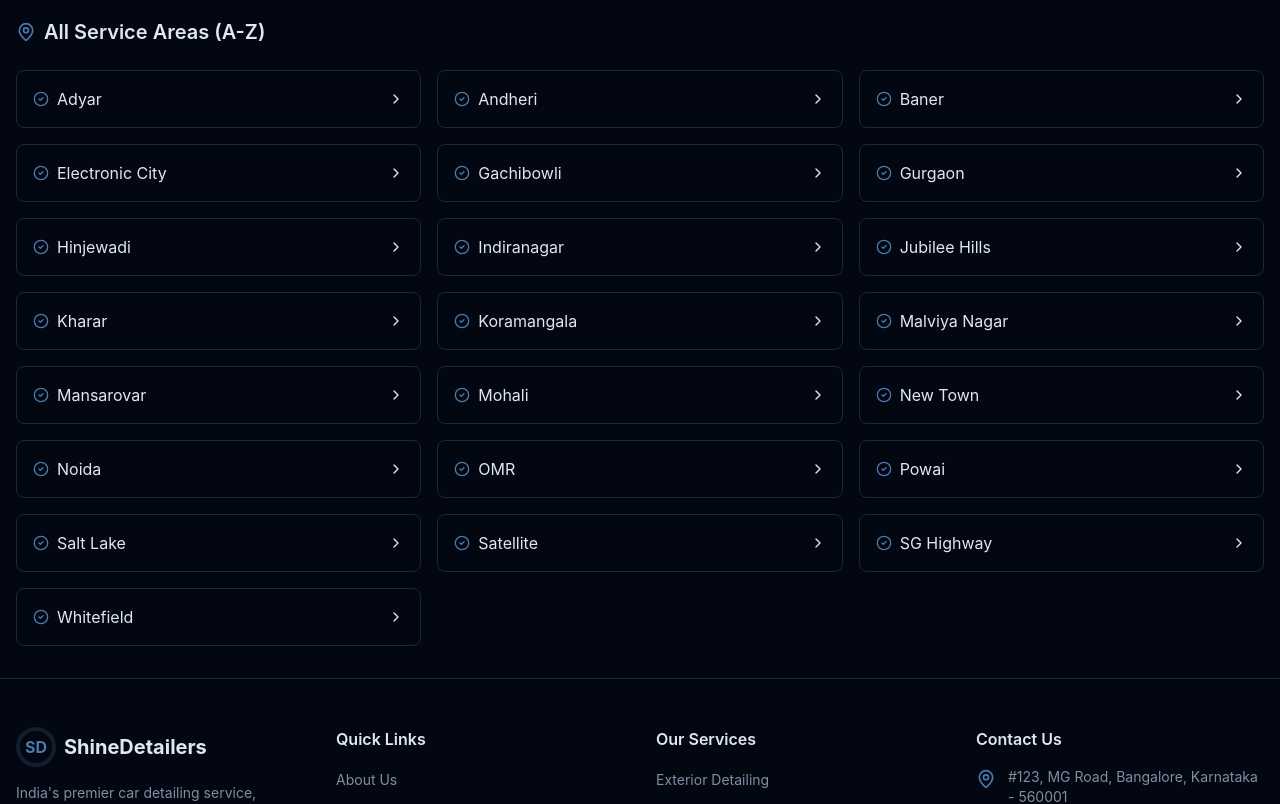
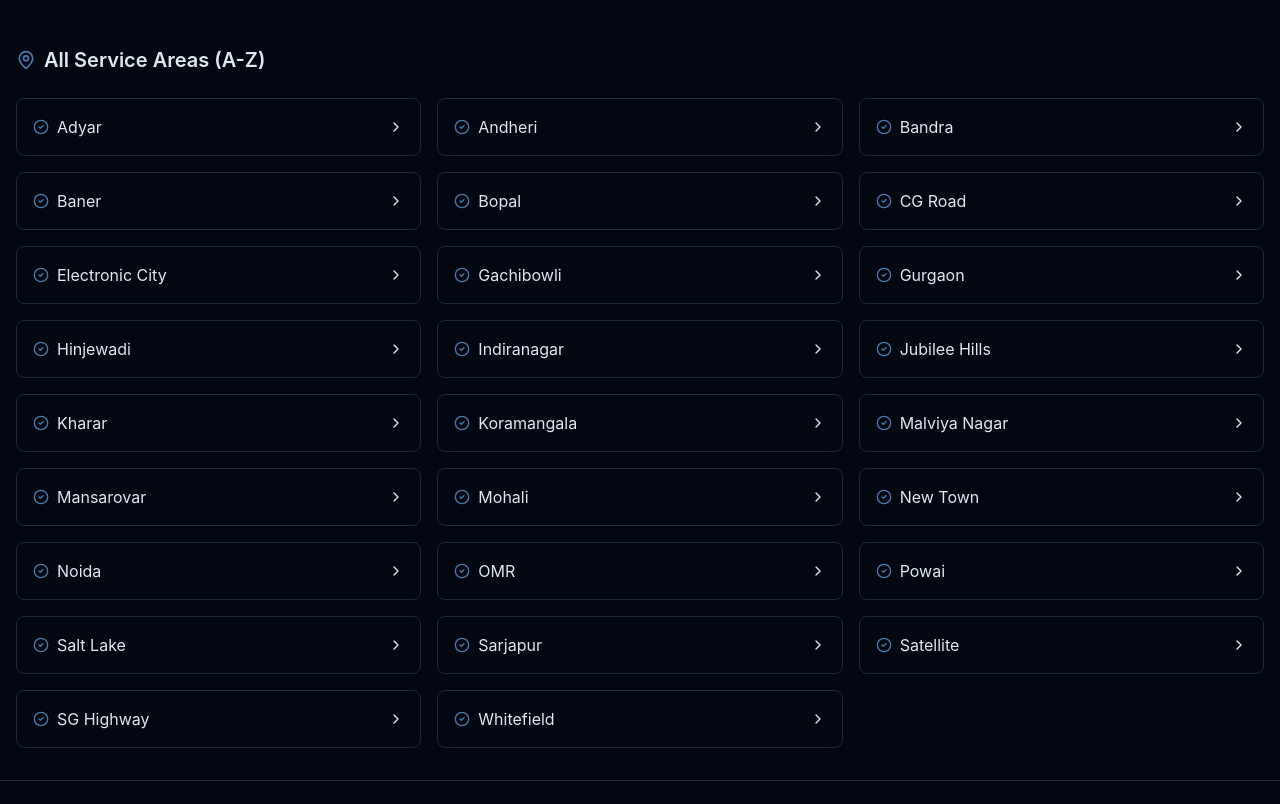
Before and after one commit to Mrsandipchauhan/shine-india-locator-15, a React (Vite) app: page /sitemap in a window 1280 px wide. Shown: the part 1742-2546 px from the top of the page. Built offline with nearby package versions, Linux system fonts and the light colour scheme; no server answers.

Commit message:
Add more local areas and SEO improvements.

```diff
--- /dev/null
+++ b/src/components/areas/AreaSchema.tsx
@@ -0,0 +1,54 @@
+
+interface AreaSchemaProps {
+  area: {
+    name: string;
+    parentCity: string;
+    phoneNumber: string;
+    address: string;
+    description: string;
+    coordinates: {
+      lat: number;
+      lng: number;
+    };
+  };
+}
+
+const AreaSchema = ({ area }: AreaSchemaProps) => {
+  const schema = {
+    "@context": "https://schema.org",
+    "@type": "AutoRepair",
+    "name": `ShineDetailers Car Detailing - ${area.name}`,
+    "description": area.description,
+    "address": {
+      "@type": "PostalAddress",
+      "streetAddress": area.address,
+      "addressLocality": area.name,
+      "addressRegion": area.parentCity
+    },
+    "geo": {
+      "@type": "GeoCoordinates",
+      "latitude": area.coordinates.lat,
+      "longitude": area.coordinates.lng
+    },
+    "telephone": area.phoneNumber,
+    "priceRange": "₹₹₹",
+    "serviceArea": {
+      "@type": "GeoCircle",
+      "geoMidpoint": {
+        "@type": "GeoCoordinates",
+        "latitude": area.coordinates.lat,
+        "longitude": area.coordinates.lng
+      },
+      "geoRadius": "10000"
+    }
+  };
+
+  return (
+    <script
+      type="application/ld+json"
+      dangerouslySetInnerHTML={{ __html: JSON.stringify(schema) }}
+    />
+  );
+};
+
+export default AreaSchema;
--- /dev/null
+++ b/src/components/areas/AreaScroller.tsx
@@ -0,0 +1,65 @@
+
+import { ArrowLeft, ArrowRight } from "lucide-react";
+import { Button } from "../ui/button";
+import { useRef } from "react";
+import { AreaCard } from "./AreaCard";
+import localAreasData from "@/data/localAreasData";
+
+interface AreaScrollerProps {
+  cityName: string;
+}
+
+const AreaScroller = ({ cityName }: AreaScrollerProps) => {
+  const scrollContainerRef = useRef<HTMLDivElement>(null);
+
+  const scroll = (direction: "left" | "right") => {
+    if (scrollContainerRef.current) {
+      const scrollAmount = direction === "left" ? -300 : 300;
+      scrollContainerRef.current.scrollBy({ left: scrollAmount, behavior: "smooth" });
+    }
+  };
+
+  const cityAreas = localAreasData.filter(
+    area => area.parentCity.toLowerCase() === cityName.toLowerCase()
+  );
+
+  return (
+    <div className="relative w-full py-4">
+      <div className="absolute left-0 top-1/2 -translate-y-1/2 z-10">
+        <Button
+          variant="ghost"
+          size="icon"
+          className="h-8 w-8 rounded-full bg-background/80 backdrop-blur-sm"
+          onClick={() => scroll("left")}
+        >
+          <ArrowLeft className="h-4 w-4" />
+        </Button>
+      </div>
+
+      <div
+        ref={scrollContainerRef}
+        className="flex overflow-x-auto scrollbar-hide py-2 px-4 space-x-4 no-scrollbar"
+        style={{ scrollBehavior: "smooth" }}
+      >
+        {cityAreas.map((area) => (
+          <div key={area.id} className="flex-shrink-0 w-[300px]">
+            <AreaCard area={area} />
+          </div>
+        ))}
+      </div>
+
+      <div className="absolute right-0 top-1/2 -translate-y-1/2 z-10">
+        <Button
+          variant="ghost"
+          size="icon"
+          className="h-8 w-8 rounded-full bg-background/80 backdrop-blur-sm"
+          onClick={() => scroll("right")}
+        >
+          <ArrowRight className="h-4 w-4" />
+        </Button>
+      </div>
+    </div>
+  );
+};
+
+export default AreaScroller;
--- a/src/data/localAreasData.ts
+++ b/src/data/localAreasData.ts
@@ -473,6 +473,89 @@ const localAreasData: LocalArea[] = [
     },
     phoneNumber: "+91 9876543231",
     address: "Shop 45, Elements Mall, Ajmer Road, Mansarovar, Jaipur - 302020"
+  },
+  // Additional Areas for Ahmedabad
+  {
+    id: "bopal",
+    name: "Bopal",
+    parentCity: "ahmedabad",
+    title: "Car Detailing Services in Bopal - ShineDetailers",
+    description: "Professional car detailing services in Bopal, Ahmedabad. Our expert technicians provide premium exterior & interior detailing, ceramic coating & PPF. Book now!",
+    content: {
+      introduction: "ShineDetailers delivers premium car detailing services in Bopal, Ahmedabad. As a rapidly developing residential area with modern societies and commercial complexes, Bopal has a growing number of premium vehicles requiring specialized care.",
+      localChallenges: "Bopal vehicles face challenges from construction dust, extreme heat exposure, and seasonal dust storms. Our specialized detailing processes address these specific environmental factors.",
+      specialTips: "For Bopal residents, we recommend quarterly full detailing with monthly maintenance services. Our ceramic coating with dust-resistant properties is particularly effective for vehicles parked in open areas.",
+      serviceAreas: ["South Bopal", "Bopal Gam", "Ghuma", "Shilaj", "SP Ring Road"],
+      nearbyLocations: ["South Bopal", "Ghuma", "Ambli", "SG Highway", "Satellite"]
+    },
+    coordinates: {
+      lat: 23.0343,
+      lng: 72.4721
+    },
+    phoneNumber: "+91 9876543232",
+    address: "Shop 15, Crown Plaza, South Bopal, Ahmedabad - 380058"
+  },
+  {
+    id: "cg-road",
+    name: "CG Road",
+    parentCity: "ahmedabad",
+    title: "Car Detailing Services in CG Road - ShineDetailers",
+    description: "Professional car detailing services in CG Road, Ahmedabad. Our expert technicians provide premium exterior & interior detailing, ceramic coating & PPF. Book now!",
+    content: {
+      introduction: "ShineDetailers provides exceptional car detailing services in CG Road, Ahmedabad. As a prime commercial hub with numerous corporate offices and high-end retail spaces, CG Road sees a high concentration of luxury vehicles requiring professional care.",
+      localChallenges: "CG Road vehicles face challenges from urban pollution, heavy traffic exposure, and intense heat. Our tailored detailing solutions address these specific environmental factors.",
+      specialTips: "For CG Road customers, we recommend bi-monthly detailing with weekly express washes. Our paint protection services are essential for preserving your vehicle's finish in this high-traffic area.",
+      serviceAreas: ["Navrangpura", "Law Garden", "Paldi", "Ellis Bridge", "Stadium"],
+      nearbyLocations: ["Navrangpura", "Law Garden", "Stadium", "Lal Darwaja", "Paldi"]
+    },
+    coordinates: {
+      lat: 23.0225,
+      lng: 72.5714
+    },
+    phoneNumber: "+91 9876543233",
+    address: "Shop 3, CG Square, CG Road, Ahmedabad - 380009"
+  },
+  // Mumbai Additional Areas
+  {
+    id: "bandra",
+    name: "Bandra",
+    parentCity: "mumbai",
+    title: "Car Detailing Services in Bandra - ShineDetailers",
+    description: "Professional car detailing services in Bandra, Mumbai. Our expert technicians provide premium exterior & interior detailing, ceramic coating & PPF. Book now!",
+    content: {
+      introduction: "ShineDetailers offers luxury car detailing services in Bandra, Mumbai. Known as the 'Queen of Suburbs' with its affluent residents and celebrity homes, Bandra has one of the highest concentrations of premium vehicles requiring specialized care.",
+      localChallenges: "Bandra vehicles face challenges from coastal humidity, heavy monsoon exposure, and urban pollution. Our specialized treatments are designed to combat these specific environmental factors.",
+      specialTips: "For Bandra residents, we recommend monthly anti-corrosion treatments with weekly maintenance washes. Our premium ceramic coating services are particularly popular among luxury car owners in this area.",
+      serviceAreas: ["Bandra West", "Bandra East", "BKC", "Carter Road", "Pali Hill"],
+      nearbyLocations: ["Khar", "Santacruz", "Juhu", "Kurla", "BKC"]
+    },
+    coordinates: {
+      lat: 19.0596,
+      lng: 72.8295
+    },
+    phoneNumber: "+91 9876543234",
+    address: "Shop 8, Linking Road, Bandra West, Mumbai - 400050"
+  },
+  // Bangalore Additional Areas
+  {
+    id: "sarjapur",
+    name: "Sarjapur",
+    parentCity: "bangalore",
+    title: "Car Detailing Services in Sarjapur - ShineDetailers",
+    description: "Professional car detailing services in Sarjapur, Bangalore. Our expert technicians provide premium exterior & interior detailing, ceramic coating & PPF. Book now!",
+    content: {
+      introduction: "ShineDetailers delivers premium car detailing services in Sarjapur, Bangalore. As a rapidly developing tech corridor with luxury apartments and villa communities, Sarjapur has a growing concentration of high-end vehicles requiring specialized care.",
+      localChallenges: "Sarjapur vehicles face challenges from construction dust, unpaved roads, and seasonal changes. Our specialized detailing processes address these specific environmental factors.",
+      specialTips: "For Sarjapur residents, we recommend quarterly full detailing with monthly dust protection treatments. Our ceramic coating services are essential for preserving your vehicle's finish in this developing area.",
+      serviceAreas: ["Sarjapur Road", "Dommasandra", "Attibele", "Carmelaram", "Rainbow Drive"],
+      nearbyLocations: ["HSR Layout", "Bellandur", "Electronic City", "Whitefield", "Marathahalli"]
+    },
+    coordinates: {
+      lat: 12.8579,
+      lng: 77.7833
+    },
+    phoneNumber: "+91 9876543235",
+    address: "No. 67, Rainbow Drive, Sarjapur Road, Bangalore - 562125"
   }
 ];
 
```
